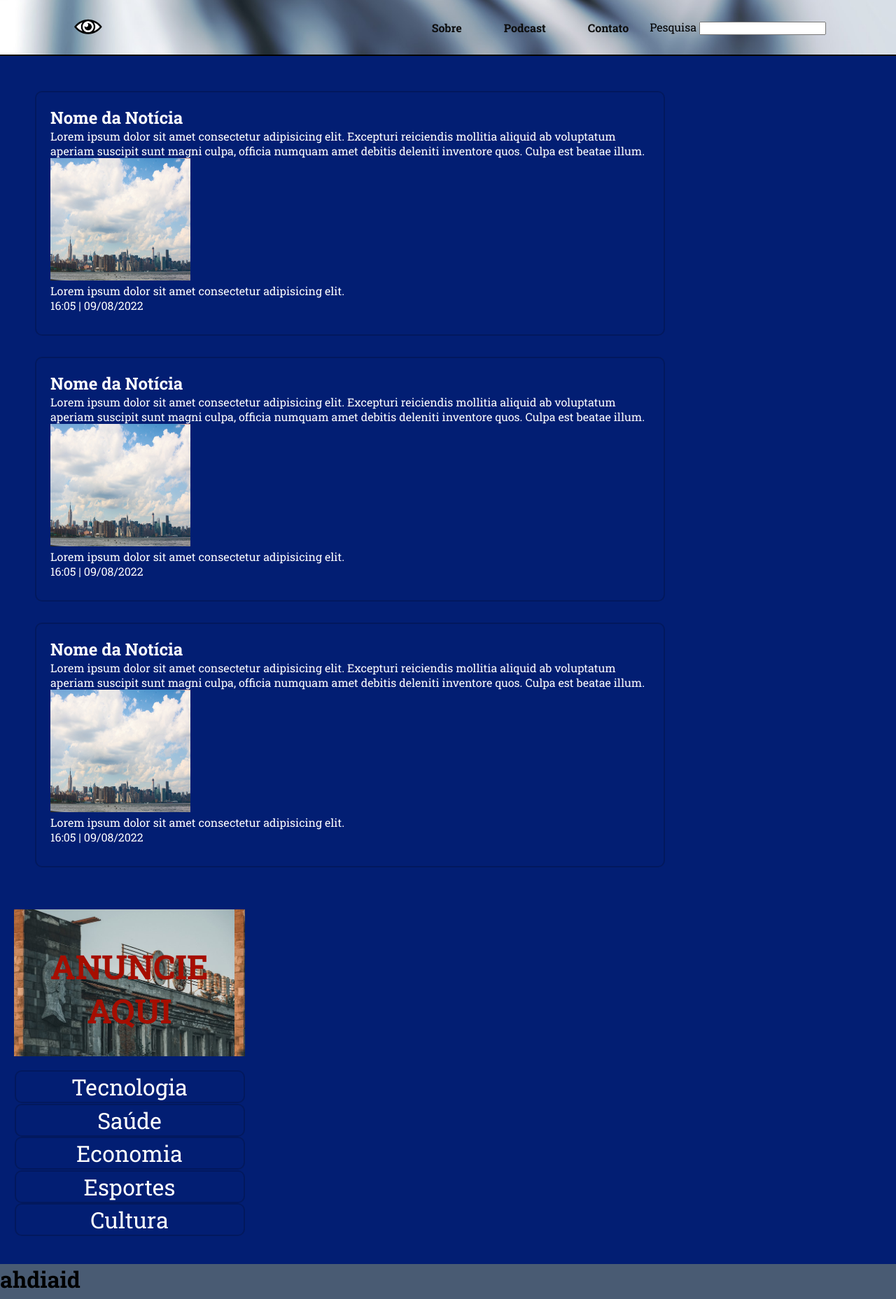
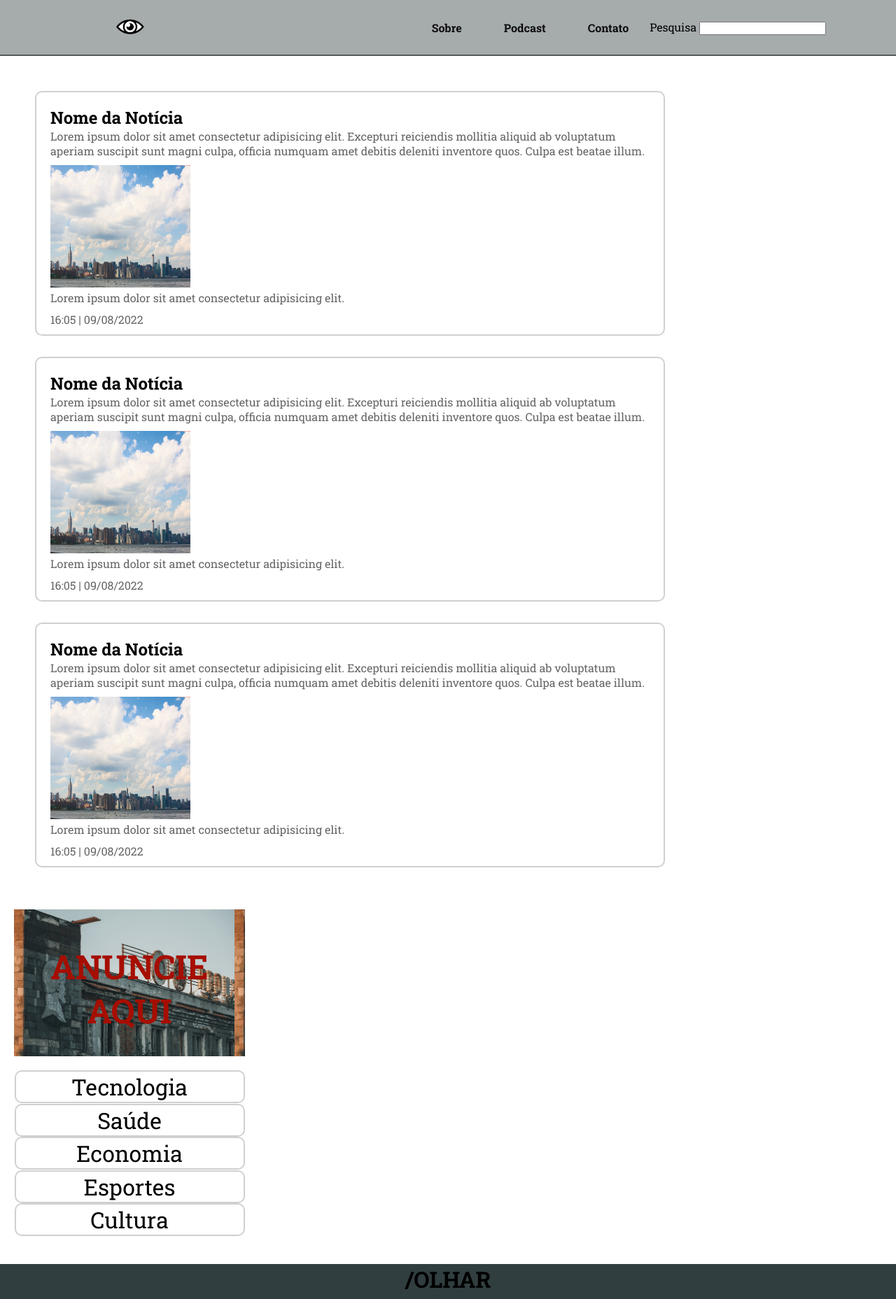
Before and after one commit to Affmesquita/blog, a plain HTML site: page index.html in a window 1280 px wide. Shown: the whole page at 70% size. Drawn offline with Linux system fonts and the light colour scheme.

Commit message:
atualizada

```diff
--- /dev/null
+++ b/estilo/smart.css
@@ -0,0 +1,11 @@
+@charset "UTF-8";
+* {
+    padding: 0px;
+    margin: 0px;
+    text-decoration: none;
+    list-style: none;
+    box-sizing: border-box;
+}
+body {
+
+}
--- a/estilo/style.css
+++ b/estilo/style.css
@@ -9,7 +9,7 @@
 
 body {
     font-family: slab;
-    background-color: #021E73;
+    background-color: white;
 }
 @font-face {
     font-family: slab;
@@ -19,9 +19,9 @@ body {
 :root {
     --cor1: #A60E00;
     --cor2: #B47ED9;
-    --cor3: #033E8C;
-    --cor4: #021E73;
-    --cor5: #0D0D0D;
+    --cor3: #B4BFBF;
+    --cor4: #5F7373;
+    --cor5: #313E40;
 }
 
 /*Navegador/////////////////////////////////////////////////////////////////////////////////////////////////*/
@@ -30,23 +30,26 @@ body {
     width: 100vw;
     height: 80px;
     padding: 0px 100px;
-    border-bottom: solid 2px black;
+    border-bottom: solid 2px rgba(0, 0, 0, 0.493);
 
     display: flex;
     flex-wrap: wrap;
     justify-content: space-between;
     align-items: center;
 
-    background-color: darkslategray;
+    background-color: #313e406e;
+    /*
     background-image: url(../midias/imagem/nav\ fundo2.jpg);
     background-size: cover;
     background-position: bottom;
-
+    */
     font-family: slab;
 }
 #logo {
     display: flex;
     flex-grow: 1;
+
+    padding-left: 60px;
 }
 #navlist {
     display: flex;
@@ -79,15 +82,17 @@ body {
     border-radius: 10px;
     margin: 30px;
 
-    color: white;
+    color: rgb(100, 100, 100);
 }
-
+.noticia p {
+    margin-bottom: 10px;
+}
 #noticia img {
     width: 200px;
     height: 175px;
 }
 #noticia a {
-    color: white;
+    color: black;
 }
 #propaganda {
     width: 330px;
@@ -120,7 +125,7 @@ body {
     margin: 0.5px;
 }
 #imenu a {
-    color: white;
+    color: black;
 }
 #imenu li:hover {
     font-weight: bolder;
@@ -130,5 +135,7 @@ body {
     width: 100vw;
     height: 50px;
 
-    background-color: #495B73;
+    text-align: center;
+
+    background-color: #313E40;
 }
--- a/index.html
+++ b/index.html
@@ -4,8 +4,9 @@
     <meta charset="UTF-8">
     <meta http-equiv="X-UA-Compatible" content="IE=edge">
     <meta name="viewport" content="width=device-width, initial-scale=1.0">
-    <link rel="stylesheet" href="estilo/style.css">
-    <title></title>
+    <link rel="stylesheet" href="estilo/style.css" media="all">
+    <link rel="stylesheet" href="estilo/smart.css" media= (min-width: 700px)>
+    <title>Olhar</title>
 </head>
 <body>
     <div>
@@ -74,7 +75,7 @@
         </aside>
     </main>
     <footer id="rodape">
-        <h1>ahdiaid</h1>
+        <h1>/OLHAR</h1>
     </footer>
 </body>
 </html>
```
